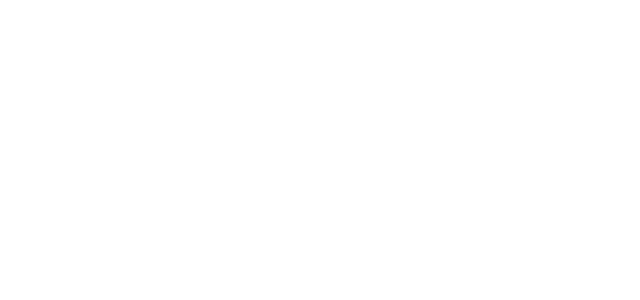
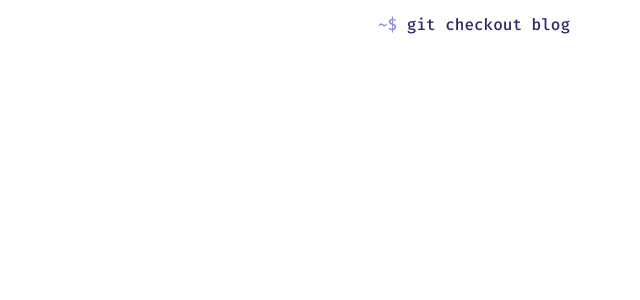
Before and after one commit to gyenabubakar/gyen.dev, a Next.js app: page / in a window 1280 px wide. Shown: the top 300 px of the page, without its empty margins (640-1280 px from the left). Built offline with nearby package versions, Linux system fonts and the light colour scheme.

Commit message:
added checkout-blog link

```diff
--- a/pages/index.tsx
+++ b/pages/index.tsx
@@ -10,7 +10,16 @@
 				<link rel="icon" type="image/png" href="/favicon.png" />
 			</Head>
 
-			<header></header>
+			<header>
+				<div className="container">
+					<div className="flex-end">
+						<a href="https://blog.gyen.dev" className="checkout-btn font-md">
+							<span className="color-2">~$</span>&nbsp;
+							<span className="color-1">git checkout blog</span>
+						</a>
+					</div>
+				</div>
+			</header>
 		</div>
 	);
 };
--- a/styles/globals.css
+++ b/styles/globals.css
@@ -7,19 +7,81 @@
 	font-family: Fira Mono, consolas, sans-serif;
 }
 
+* {
+	box-sizing: border-box;
+	transition: 0.3s ease;
+}
+
 a {
 	color: inherit;
 	text-decoration: none;
 }
 
-* {
-	box-sizing: border-box;
+.font-md {
+	font-weight: 500;
+}
+
+.font-bold {
+	font-weight: 700;
+}
+
+.font-md {
+	font-weight: 500;
+}
+
+.color-1 {
+	color: #312a64;
+}
+.color-2 {
+	color: #8f8fdb;
 }
 
 .container {
 	width: 100%;
 	padding: 0 10px;
 	margin: 0 auto;
+}
+
+.flex-end {
+	display: flex;
+	justify-content: end;
+}
+
+.checkout-btn {
+	display: inline-block;
+	padding: 15px 0;
+	position: relative;
+	transition: all 3s linear;
+	overflow: hidden;
+}
+
+.checkout-btn::before {
+	content: '';
+	display: inline-block;
+	position: absolute;
+	right: 0;
+	bottom: 0;
+	left: 0;
+	height: 5px;
+	background: #8f8fdb;
+	z-index: -1;
+	opacity: 0;
+}
+
+.checkout-btn:hover::before {
+	width: 100%;
+	animation: SlideIn 0.3s ease forwards;
+}
+
+@keyframes SlideIn {
+	0% {
+		width: 10%;
+		opacity: 0;
+	}
+	100% {
+		width: 100%;
+		opacity: 1;
+	}
 }
 
 @media screen and (min-width: 576px) {
```
Also changed, not shown: public/blob.svg (added), public/imac.png (added).
